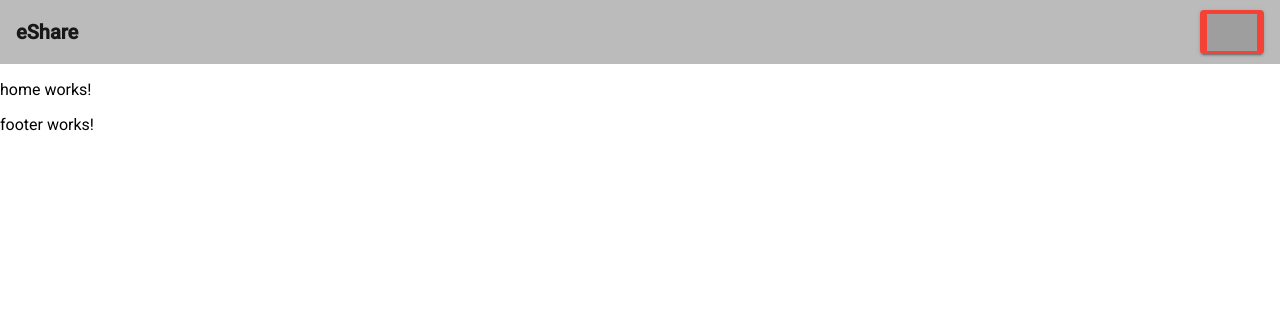
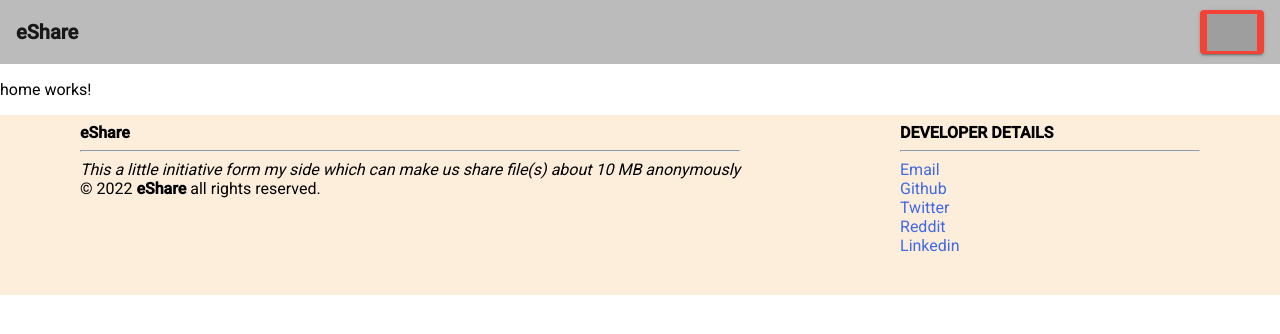
Before and after one commit to mrsumanbiswas/eShare, an Angular app: page / in a window 1280 px wide. Shown: the top 334 px of the page. Built offline with nearby package versions, Linux system fonts and the light colour scheme; no server answers; grey boxes are pictures that could not be loaded; what @angular/fire would draw is missing.

Commit message:
footer done

```diff
--- a/src/app/app.component.ts
+++ b/src/app/app.component.ts
@@ -7,11 +7,17 @@ import { Component } from '@angular/core';
       <app-header></app-header>
     </header>
     <app-home></app-home>
-    <app-footer></app-footer>
+    <footer>
+      <app-footer></app-footer>
+    </footer>
   `,
   styles: [`
     header{
       top:0;
+      position:sticky;
+    }
+    footer{
+      bottom:0;
       position:sticky;
     }
   `]
--- /dev/null
+++ b/src/app/footer/footer.component.html
@@ -0,0 +1,44 @@
+<main>
+    <div>
+        <b>
+            eShare
+        </b>
+        <hr>
+        <span>
+            <em>
+                This a little initiative form my side which can make us share file(s) about 10 MB anonymously
+            </em>
+        </span>
+        <br>
+        <span>
+            &copy; 2022 <b>eShare</b> all rights reserved.
+        </span>
+    </div>
+    <div>
+        <b>
+            DEVELOPER DETAILS
+        </b>
+        <hr>
+        <span>
+            <a href="mailto:dizzytechnician@gmail.com">
+                Email
+            </a>
+            <br>
+            <a target="_blank" href="https://github.com/mrsumanbiswas">
+                Github
+            </a>
+            <br>
+            <a target="_blank" href="https://twitter.com/mrsumanbiswas0">
+                Twitter
+            </a>
+            <br>
+            <a target="_blank" href="https://www.reddit.com/user/mrsumanbiswas">
+                Reddit
+            </a>
+            <br>
+            <a target="_blank" href="https://linkedin.com/in/mrsumanbiswas">
+                Linkedin
+            </a>
+        </span>
+    </div>
+</main>
--- a/src/app/footer/footer.component.ts
+++ b/src/app/footer/footer.component.ts
@@ -2,12 +2,32 @@ import { Component, OnInit } from '@angular/core';
 
 @Component({
   selector: 'app-footer',
-  template: `
-    <p>
-      footer works!
-    </p>
-  `,
+  templateUrl: './footer.component.html',
   styles: [
+    `
+    main{
+      display:flex;
+      flex-wrap:wrap;
+      background-color:#FDEEDC;
+    }
+    div{
+      margin:0 auto;
+      margin-bottom:2rem;
+      padding:0.5rem;
+      min-width:300px;
+    }
+    span{
+      width:100%;
+    }
+    a{
+      text-decoration:none;
+      color:royalblue;
+    }
+    a:hover{
+      zoom:110%;
+      color:crimson;
+    }
+    `
   ]
 })
 export class FooterComponent implements OnInit {
```
